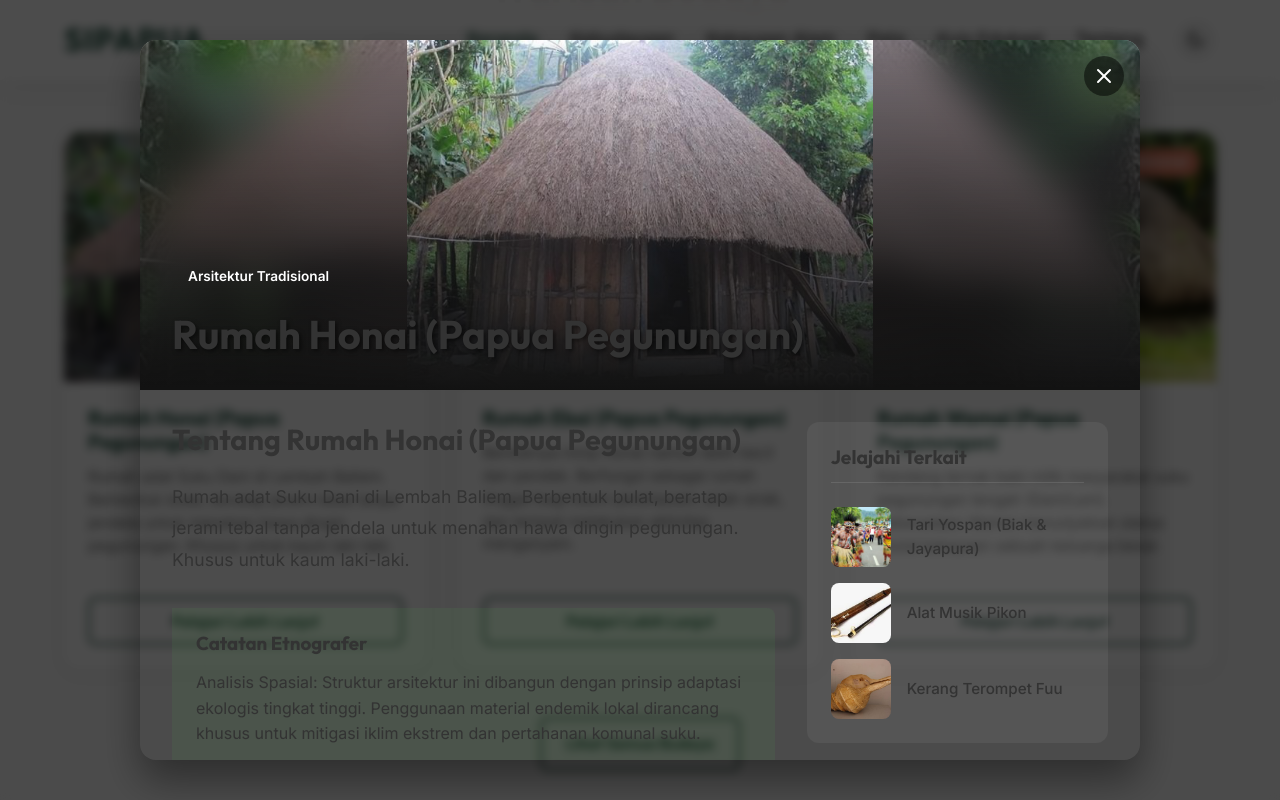
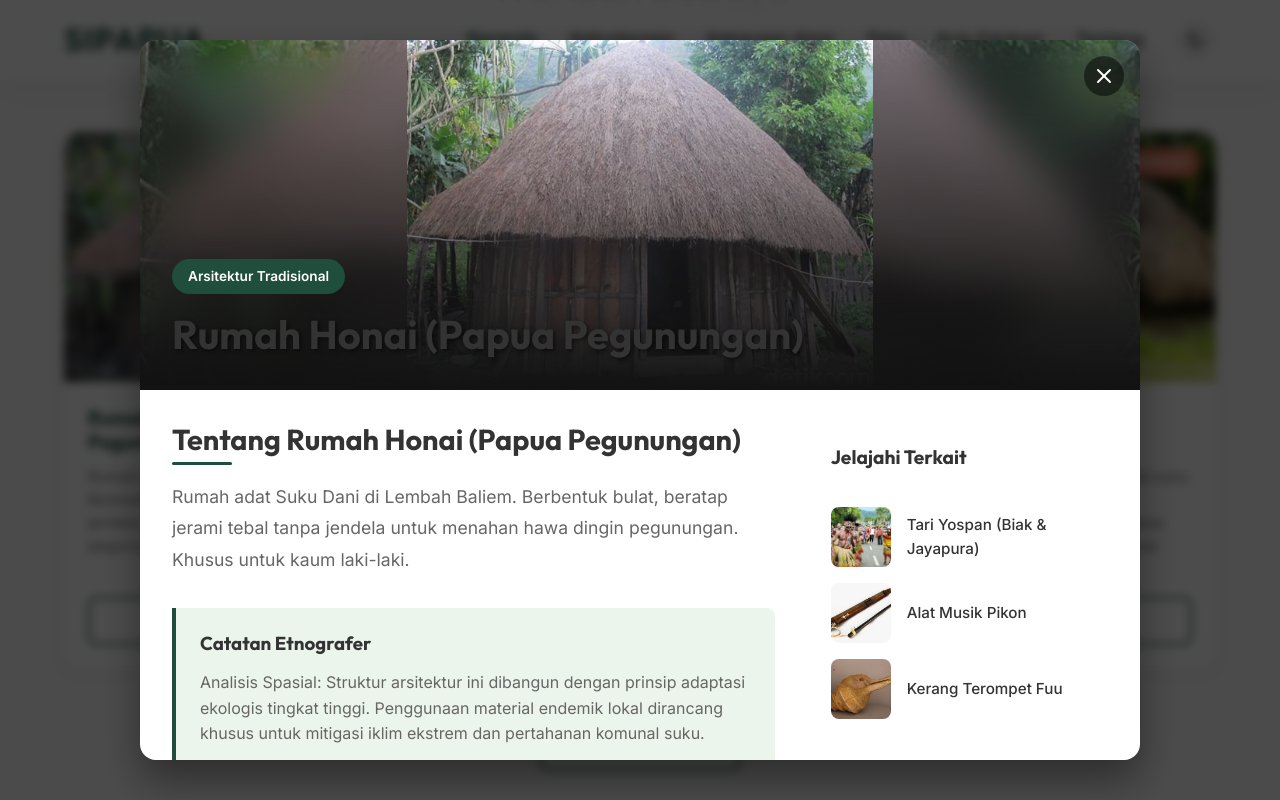
Before and after one commit to PFAHRI/Sipapua, a React (Vite) app: page / in a window 1280 px wide. Both pictures are taken after a click on the element 245 px from the left and 1316 px from the top of the page. Shown: the part 916-1716 px from the top of the page. Built offline with nearby package versions, Linux system fonts and the light colour scheme; a web font is replaced by a local one.

Commit message:
update kecil

```diff
--- a/src/components/DetailModal.css
+++ b/src/components/DetailModal.css
@@ -15,7 +15,7 @@
 }
 
 .modal-content-container {
-  background-color: var(--card-bg);
+  background-color: var(--color-surface);
   width: 100%;
   max-width: 1000px;
   border-radius: 16px;
@@ -58,7 +58,7 @@
 }
 
 .modal-close-btn:hover {
-  background-color: var(--primary-color);
+  background-color: var(--color-primary);
 }
 
 .modal-hero {
@@ -108,7 +108,7 @@
 
 .modal-badge {
   display: inline-block;
-  background-color: var(--primary-color);
+  background-color: var(--color-primary);
   color: white;
   padding: 0.4rem 1rem;
   border-radius: 50px;
@@ -119,7 +119,7 @@
 
 .modal-title {
   font-size: 2.5rem;
-  color: var(--text-primary);
+  color: var(--color-text-main);
   margin: 0;
   text-shadow: 2px 2px 4px rgba(0,0,0,0.5);
 }
@@ -133,7 +133,7 @@
 
 .modal-main-content h2 {
   font-size: 1.8rem;
-  color: var(--text-primary);
+  color: var(--color-text-main);
   margin-bottom: 1.5rem;
   position: relative;
   display: inline-block;
@@ -146,12 +146,12 @@
   left: 0;
   width: 60px;
   height: 3px;
-  background-color: var(--primary-color);
+  background-color: var(--color-primary);
   border-radius: 2px;
 }
 
 .modal-description {
-  color: var(--text-secondary);
+  color: var(--color-text-muted);
   line-height: 1.8;
   font-size: 1.1rem;
   margin-bottom: 2rem;
@@ -159,19 +159,19 @@
 
 .modal-info-box {
   background-color: rgba(67, 160, 71, 0.1);
-  border-left: 4px solid var(--primary-color);
+  border-left: 4px solid var(--color-primary);
   padding: 1.5rem;
   border-radius: 0 8px 8px 0;
 }
 
 .modal-info-box h3 {
-  color: var(--text-primary);
+  color: var(--color-text-main);
   margin-top: 0;
   margin-bottom: 1rem;
 }
 
 .modal-info-box p {
-  color: var(--text-secondary);
+  color: var(--color-text-muted);
   line-height: 1.6;
   margin: 0;
 }
@@ -183,7 +183,7 @@
 }
 
 .modal-sidebar-card h3 {
-  color: var(--text-primary);
+  color: var(--color-text-main);
   margin-top: 0;
   margin-bottom: 1.5rem;
   font-size: 1.2rem;
@@ -217,7 +217,7 @@
 }
 
 .modal-related-item span {
-  color: var(--text-primary);
+  color: var(--color-text-main);
   font-size: 0.95rem;
   font-weight: 500;
 }
```
